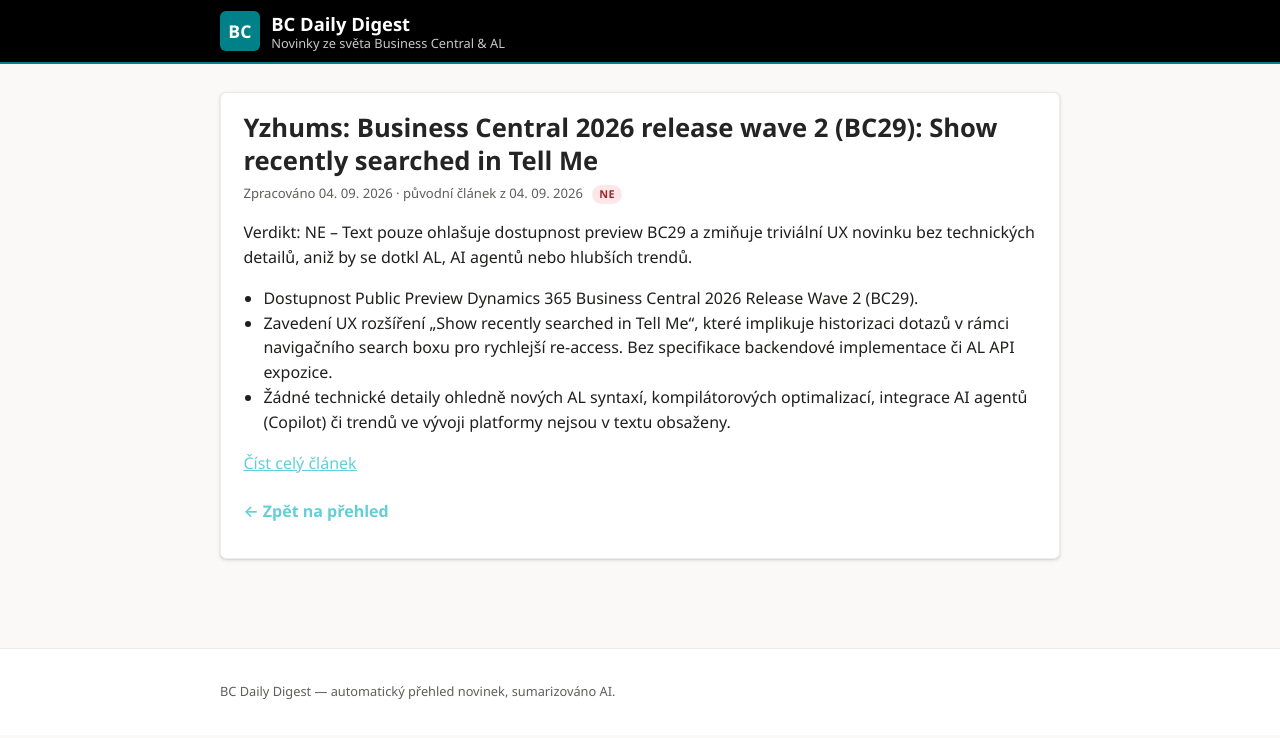
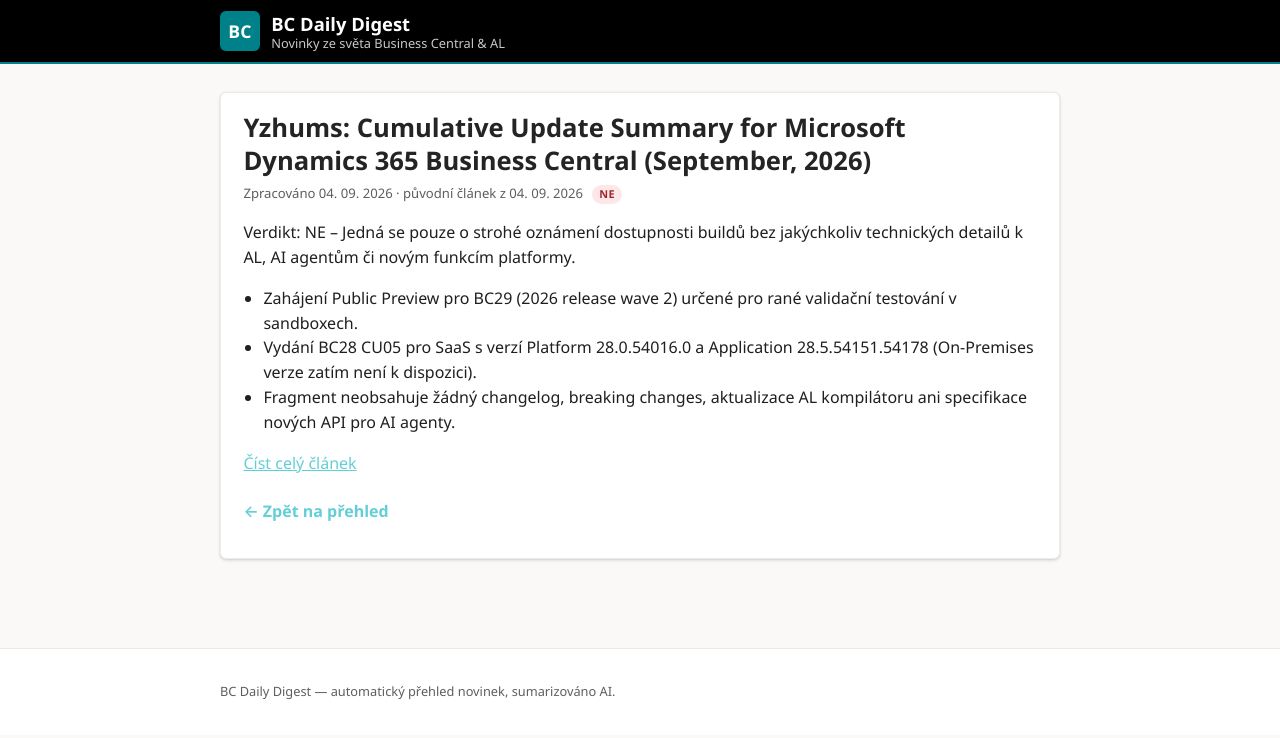
Before and after one commit to ValsorimS/bc-daily-digest, a Jekyll site: the page built from _posts/2026-09-04-yzhums-0.md, in a window 1280 px wide. Shown: the top 738 px of the page. Built offline with Jekyll 4.4.1, drawn with Linux system fonts in a browser that asks for light colours.

Commit message:
Update daily digest

```diff
--- a/_posts/2026-09-04-yzhums-0.md
+++ b/_posts/2026-09-04-yzhums-0.md
@@ -1,16 +1,16 @@
 ---
 layout: post
-title: "Yzhums: Business Central 2026 release wave 2 (BC29): Show recently searched in Tell Me"
+title: "Yzhums: Cumulative Update Summary for Microsoft Dynamics 365 Business Central (September, 2026)"
 published: true
 original_date: 2026-09-04
 ---
 
-Verdikt: NE – Text pouze ohlašuje dostupnost preview BC29 a zmiňuje triviální UX novinku bez technických detailů, aniž by se dotkl AL, AI agentů nebo hlubších trendů.
+Verdikt: NE – Jedná se pouze o strohé oznámení dostupnosti buildů bez jakýchkoliv technických detailů k AL, AI agentům či novým funkcím platformy.
 
 <!--více-->
 
-*   Dostupnost Public Preview Dynamics 365 Business Central 2026 Release Wave 2 (BC29).
-*   Zavedení UX rozšíření „Show recently searched in Tell Me“, které implikuje historizaci dotazů v rámci navigačního search boxu pro rychlejší re-access. Bez specifikace backendové implementace či AL API expozice.
-*   Žádné technické detaily ohledně nových AL syntaxí, kompilátorových optimalizací, integrace AI agentů (Copilot) či trendů ve vývoji platformy nejsou v textu obsaženy.
+- Zahájení Public Preview pro BC29 (2026 release wave 2) určené pro rané validační testování v sandboxech.
+- Vydání BC28 CU05 pro SaaS s verzí Platform 28.0.54016.0 a Application 28.5.54151.54178 (On-Premises verze zatím není k dispozici).
+- Fragment neobsahuje žádný changelog, breaking changes, aktualizace AL kompilátoru ani specifikace nových API pro AI agenty.
 
-[Číst celý článek](https://yzhums.com/75774/)
+[Číst celý článek](https://yzhums.com/75794/)
--- a/history.json
+++ b/history.json
@@ -366,5 +366,6 @@
     "https://yzhums.com/75574/": "2026-09-03T12:21:50.665578",
     "https://yzhums.com/75730/": "2026-09-04T01:53:19.074949",
     "https://yzhums.com/75774/": "2026-09-04T12:22:56.851695",
-    "https://yzhums.com/75746/": "2026-09-04T12:25:34.171386"
+    "https://yzhums.com/75746/": "2026-09-04T12:25:34.171386",
+    "https://yzhums.com/75794/": "2026-09-04T18:44:44.873805"
 }
```
